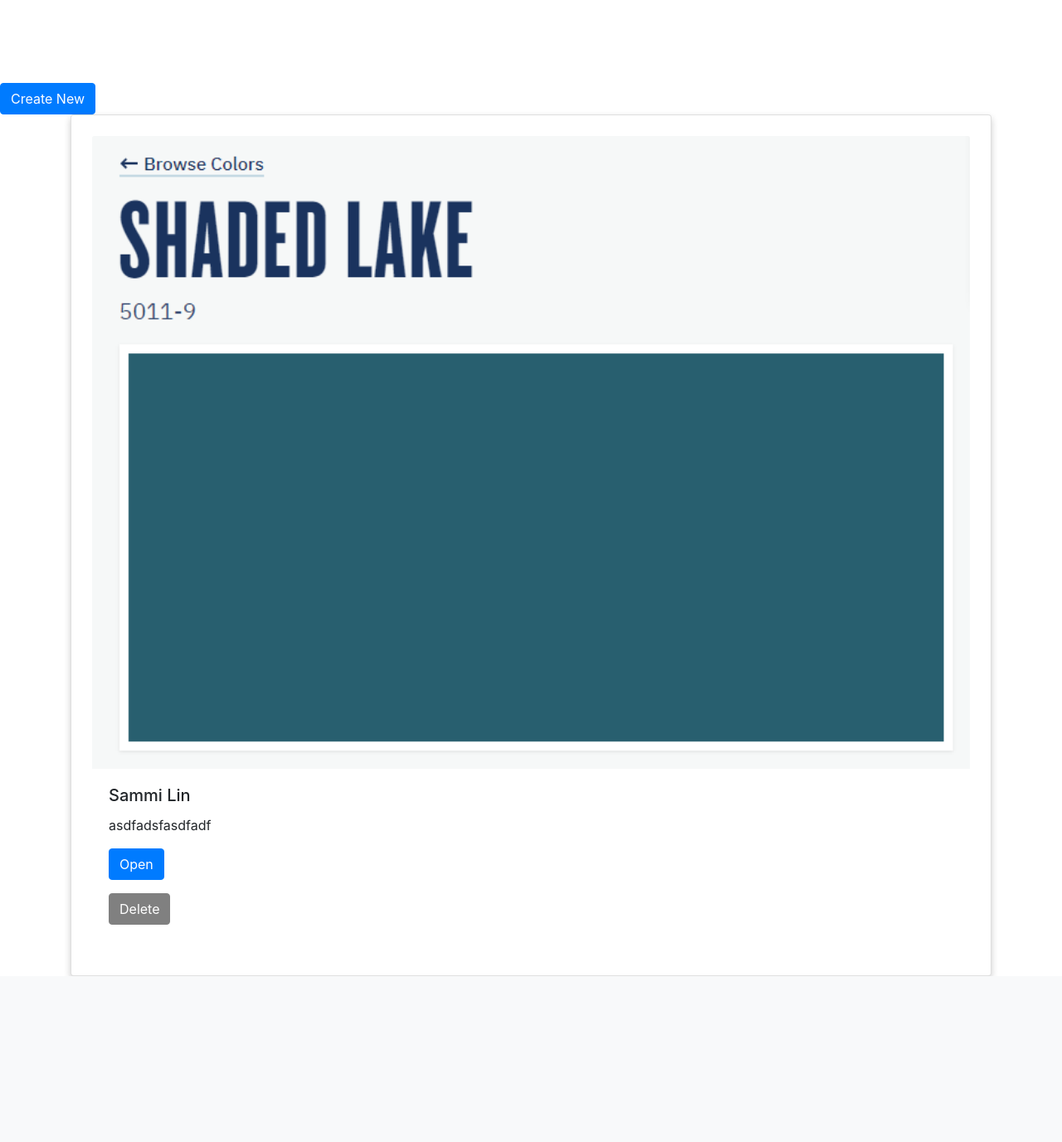
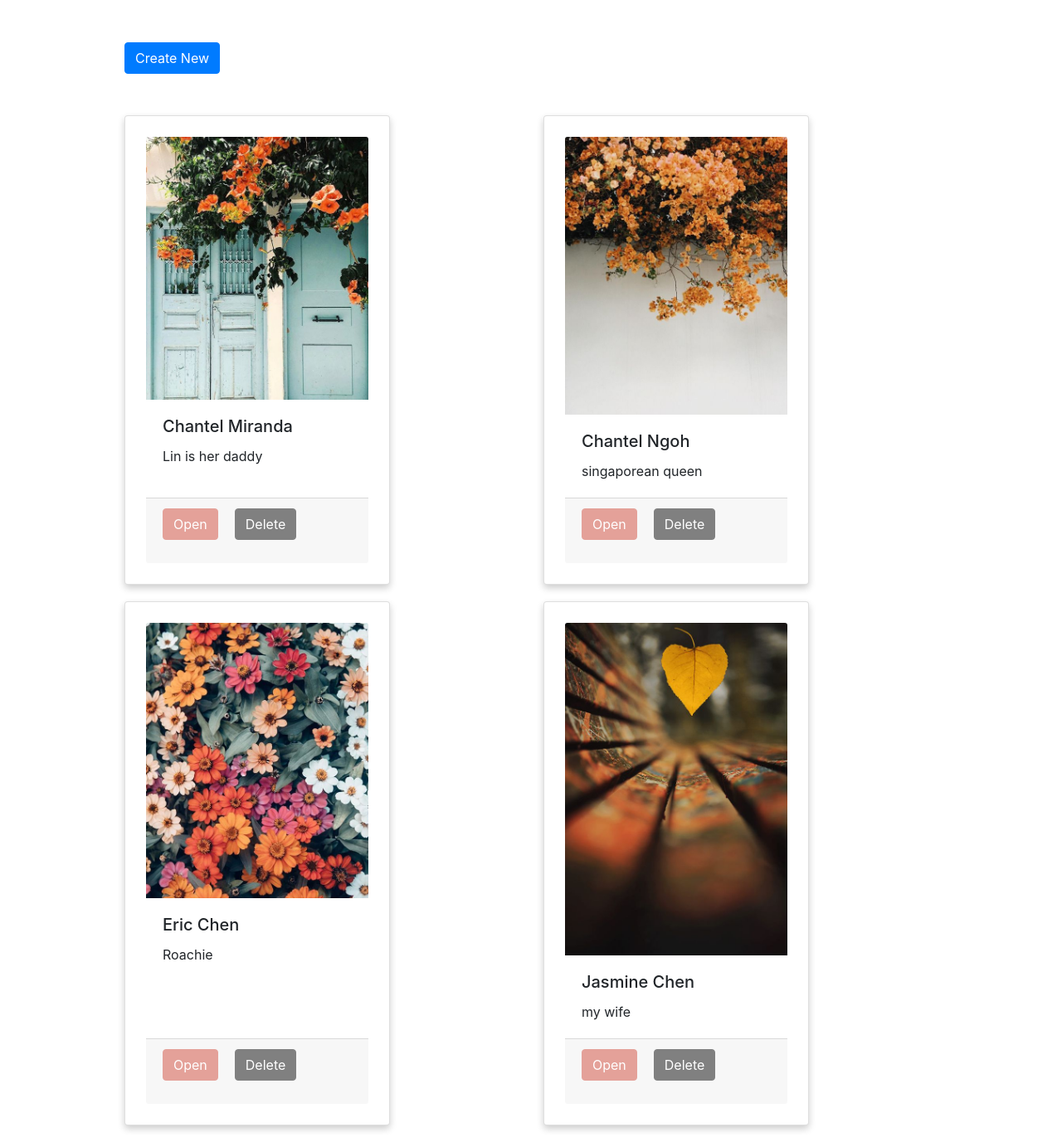
Before and after one commit to amaraim22/JACT, a Flask app: page /portfolio in a window 1280 px wide. Shown: the part 56-1433 px from the top of the page at 83% size. Before the commit the page ends 1233 px from the top, so only its background shows below. Run offline with Flask 2, Linux system fonts and the light colour scheme; some libraries are stand-ins or nearby versions.

Commit message:
requires yall artistic skillz

```diff
--- a/data/users.csv
+++ b/data/users.csv
@@ -1,3 +1,9 @@
 firstName,lastName,bio,imgFile
 
-Sammi,Lin,asdfadsfasdfadf,Sammi-Lin.PNG
+Chantel,Miranda,Lin is her daddy,Chantel-Miranda.jpg
+
+Chantel,Ngoh,singaporean queen,Chantel-Ngoh.jpg
+
+Eric,Chen,Roachie,Eric-Chen.jpg
+
+Jasmine,Chen,my wife,Jasmine-Chen.jpg
--- a/server.py
+++ b/server.py
@@ -175,7 +175,7 @@ def open_form():
             for row in reader:
                 lines.append(row)
                 for r in range(len(lines)):
-                    if fname != lines[r]["firstName"] and lname != lines[r]["lastName"]:
+                    if fname != lines[r]["firstName"] or lname != lines[r]["lastName"]:
                         lines.remove(row)
             return render_template("user-page.html", thisUser=lines)
 
--- a/templates/portfolio.html
+++ b/templates/portfolio.html
@@ -17,14 +17,66 @@
 			#navbar {
 
 				position: relative;
-				margin-bottom: 100px;
+				margin-bottom: 31px;
 
 			}
 
-			#delete-btn {
+			#delete-btn, #delete-btn:hover, #delete-btn:active, #delete-btn:visited, #delete-btn:focus, #delete-btn:active:focus {
 
 				background-color:gray !important;
 				border-color: gray !important;
+
+			}
+
+			#open-btn, #open-btn:hover, #open-btn:active, #open-btn:visited, #open-btn:focus, #open-btn:active:focus {
+
+				background-color:#e4a199 !important;
+				border-color: #e4a199 !important;
+
+
+			}
+
+			.col {
+
+				position: relative;
+				margin-bottom: 20px;
+
+			}
+
+			.container-card {
+
+				position:relative;
+				margin-left:150px;
+				margin-right:150px;
+
+			}
+
+			#open-form {
+
+				float: left;
+				clear: right;
+				margin-right: 20px;
+
+			}
+
+			#delete-form {
+
+				float: left;
+
+			}
+
+			#create-new {
+
+				margin-left: 150px;
+				margin-top: 20px;
+				margin-bottom: 50px;
+
+			}
+
+			.alert {
+
+				margin-left: 150px;
+				margin-right: 150px;
 
 			}
 
@@ -69,12 +121,12 @@
 		{% endif %}
 
 		{% if image_status %}
-		<div class="alert alert-primary" role="alert">
+		<div class="alert alert-info" role="alert">
 			{{ image_status }}
 		</div>
 		{% endif %}
 
-		<button type="button" class="btn btn-primary" data-toggle="modal" data-target="#exampleModal" data-whatever="@mdo">Create New</button>
+		<button type="button" class="btn btn-primary" data-toggle="modal" data-target="#exampleModal" data-whatever="@mdo" id="create-new">Create New</button>
 
 		<div class="modal fade" id="exampleModal" tabindex="-1" role="dialog" aria-labelledby="exampleModalLabel" aria-hidden="true">
 			<div class="modal-dialog modal-dialog-centered modal-lg" role="document">
@@ -85,6 +137,7 @@
 						<span aria-hidden="true">&times;</span>
 						</button>
 					</div>
+
 
 					<div class="modal-body">
 						{% block form %}
@@ -109,36 +162,38 @@
 									<label class="custom-file-label" for="image">Select image...</label>
 								</div>
 							</div>
-							<button type="submit" class="btn btn-primary" id="create-new">Create New</button>
+
+							<button type="submit" class="btn btn-primary">Create New</button>
+
 						</form>
 						{% endblock %}
-					</div>
-
-					<div class="modal-footer">
-						<button type="button" class="btn btn-secondary" data-dismiss="modal">Close</button>
 					</div>
 
 				</div>
 			</div>
 		</div>
 
-		<div class="container">
-			<div class="card-deck" id="about">
+		<div class="container-card">
+			<div class="row row-cols-1 row-cols-md-4 g-4">
 				{% for users in users %}
-				<div class="card" style="width: 18rem;">
+				<div class="col">
+					<div class="card h-100" style="width: 20rem;">
 						<img src="/static/images/{{ users.imgFile }}" class="card-img-top">
 						<div class="card-body">
 
 							<h5 class="card-title">{{ users.fname }} {{ users.lname }}</h5>
 							<p class="card-text">{{ users.bio }}</p>
 
-						<form method='POST' action='open'>
+						</div>
+						<div class="card-footer">
+
+								<form method='POST' action='open' id='open-form'>
 									<button type="submit" class="btn btn-primary" id="open-btn" name="open-btn" value="{{ users.fname }}-{{ users.lname }}">Open</button>
 								</form>
-						<form method='POST' action='delete'>
+								<form method='POST' action='delete' id='delete-form'>
 									<button type="submit" class="btn btn-primary" id="delete-btn" name="delete-btn" value="{{ users.fname }}-{{ users.lname }}">Delete</button>
 								</form>
-
+						</div>
 					</div>
 				</div>
 				{% endfor %}
```
Also changed, not shown: templates/user-page.html (+8 -1 lines), static/images/Chantel-Miranda.jpg (added), static/images/Chantel-Ngoh.jpg (added), static/images/Eric-Chen.jpg (added), static/images/Jasmine-Chen.jpg (added), static/images/Sammi-Lin.PNG (deleted). Lines whose indentation alone changed are shown as unchanged.
